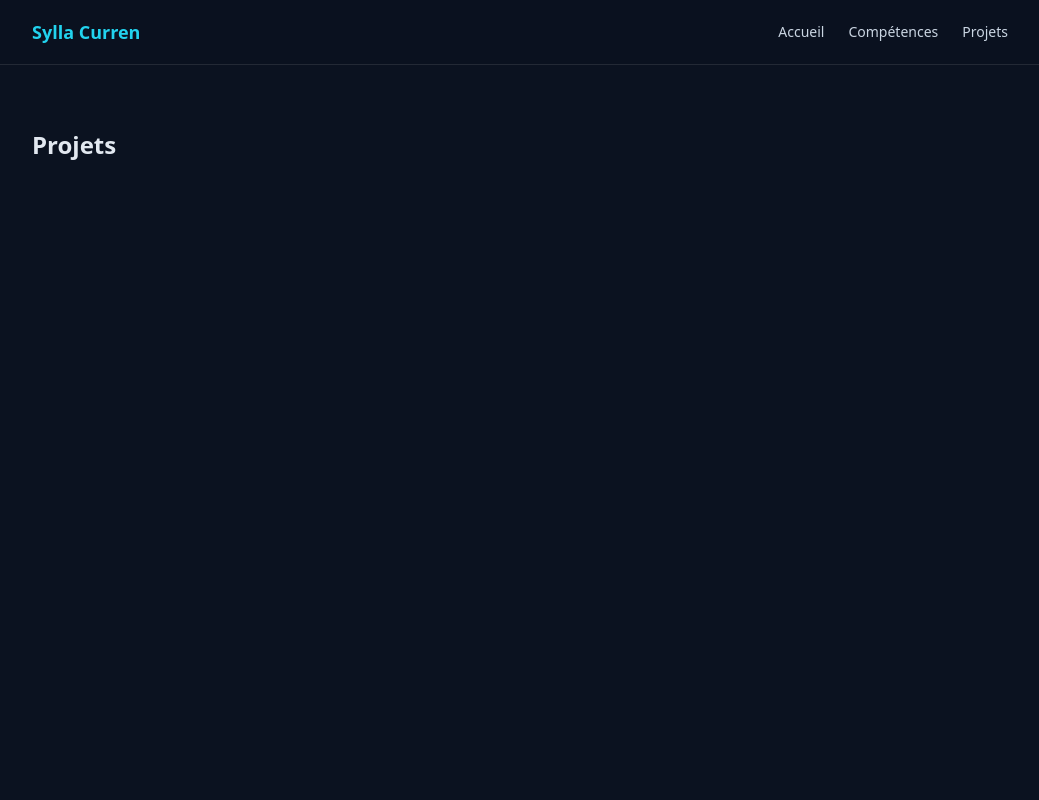
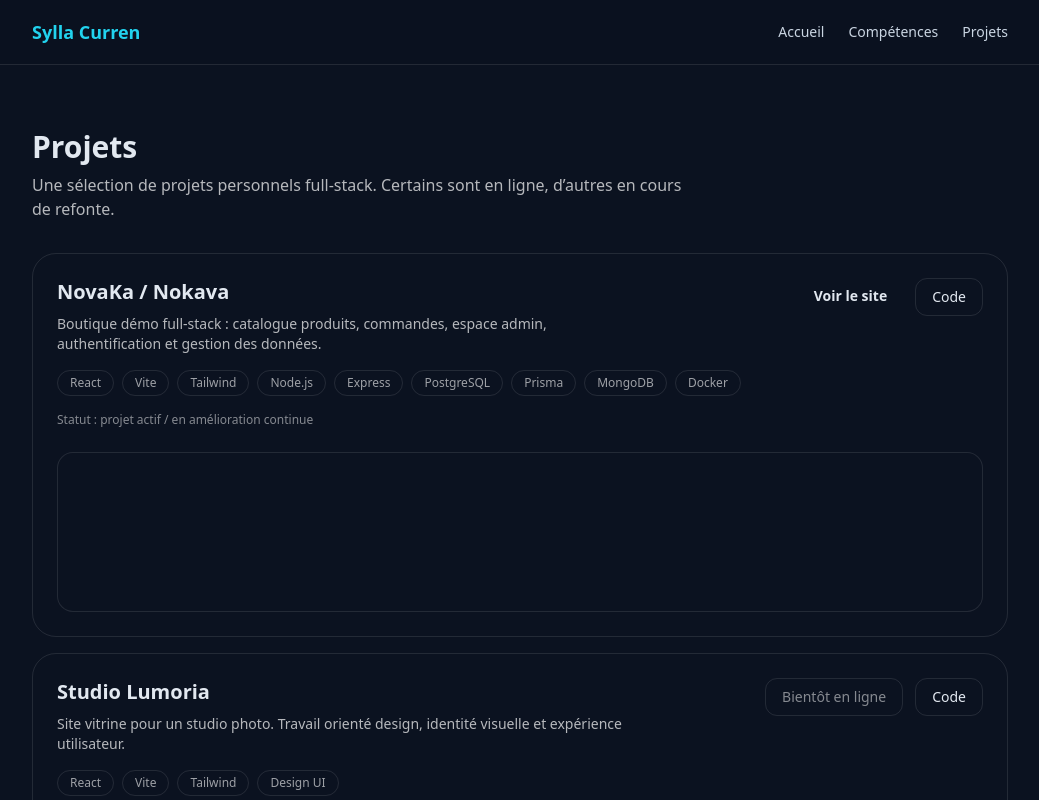
Before and after one commit to obistafff/sylla-curren, a React (Vite) app: page /projets in a window 1280 px wide. Shown: the top 800 px of the page, without its empty margins (120-1159 px from the left). Built offline with nearby package versions, Linux system fonts and the light colour scheme.

Commit message:
feat: add projects page with NovaKa and Lumoria

```diff
--- a/src/pages/Projects.jsx
+++ b/src/pages/Projects.jsx
@@ -1,3 +1,127 @@
 export default function Projects() {
-  return <h2 className="text-2xl font-semibold">Projets</h2>;
+  return (
+    <section className="grid gap-8">
+      {/* HEADER */}
+      <div>
+        <h1 className="text-3xl font-semibold">Projets</h1>
+        <p className="mt-2 max-w-2xl text-white/70">
+          Une sélection de projets personnels full-stack. Certains sont en ligne,
+          d’autres en cours de refonte.
+        </p>
+      </div>
+
+      {/* PROJECTS */}
+      <div className="grid gap-4">
+        {/* NOVAKA */}
+        <article className="rounded-3xl border border-white/10 bg-panel p-6">
+          <div className="flex flex-col gap-4 md:flex-row md:items-start md:justify-between">
+            <div>
+              <h2 className="text-xl font-semibold">
+                NovaKa <span className="text-cyan">/ Nokava</span>
+              </h2>
+
+              <p className="mt-2 max-w-xl text-sm text-white/70">
+                Boutique démo full-stack : catalogue produits, commandes,
+                espace admin, authentification et gestion des données.
+              </p>
+
+              <div className="mt-4 flex flex-wrap gap-2 text-xs text-white/60">
+                {[
+                  "React",
+                  "Vite",
+                  "Tailwind",
+                  "Node.js",
+                  "Express",
+                  "PostgreSQL",
+                  "Prisma",
+                  "MongoDB",
+                  "Docker",
+                ].map((tech) => (
+                  <span
+                    key={tech}
+                    className="rounded-full border border-white/10 px-3 py-1"
+                  >
+                    {tech}
+                  </span>
+                ))}
+              </div>
+
+              <p className="mt-4 text-xs text-white/50">
+                Statut : projet actif / en amélioration continue
+              </p>
+            </div>
+
+            <div className="flex shrink-0 gap-3">
+              <a
+                className="rounded-xl bg-cyan px-4 py-2 text-bg text-sm font-semibold hover:opacity-90"
+                href="https://novaka.allyswebdesign.fr"
+                target="_blank"
+                rel="noreferrer"
+              >
+                Voir le site
+              </a>
+
+              <a
+                className="rounded-xl border border-white/10 px-4 py-2 text-sm hover:border-white/20"
+                href="https://github.com/"
+                target="_blank"
+                rel="noreferrer"
+              >
+                Code
+              </a>
+            </div>
+          </div>
+
+          {/* VISUEL PLACEHOLDER */}
+          <div className="mt-6 h-40 rounded-2xl border border-white/10 bg-gradient-to-br from-cyan/10 to-transparent" />
+        </article>
+
+        {/* LUMORIA */}
+        <article className="rounded-3xl border border-white/10 bg-panel p-6">
+          <div className="flex flex-col gap-4 md:flex-row md:items-start md:justify-between">
+            <div>
+              <h2 className="text-xl font-semibold">Studio Lumoria</h2>
+
+              <p className="mt-2 max-w-xl text-sm text-white/70">
+                Site vitrine pour un studio photo. Travail orienté design,
+                identité visuelle et expérience utilisateur.
+              </p>
+
+              <div className="mt-4 flex flex-wrap gap-2 text-xs text-white/60">
+                {["React", "Vite", "Tailwind", "Design UI"].map((tech) => (
+                  <span
+                    key={tech}
+                    className="rounded-full border border-white/10 px-3 py-1"
+                  >
+                    {tech}
+                  </span>
+                ))}
+              </div>
+
+              <p className="mt-4 text-xs text-white/50">
+                Statut : refonte prévue / mise en ligne ultérieure
+              </p>
+            </div>
+
+            <div className="flex shrink-0 gap-3">
+              <span className="rounded-xl border border-white/10 px-4 py-2 text-sm text-white/50">
+                Bientôt en ligne
+              </span>
+
+              <a
+                className="rounded-xl border border-white/10 px-4 py-2 text-sm hover:border-white/20"
+                href="#"
+                onClick={(e) => e.preventDefault()}
+              >
+                Code
+              </a>
+            </div>
+          </div>
+
+          {/* VISUEL PLACEHOLDER */}
+          <div className="mt-6 h-40 rounded-2xl border border-white/10 bg-gradient-to-br from-cyan/5 to-transparent" />
+        </article>
+      </div>
+    </section>
+  );
 }
```
